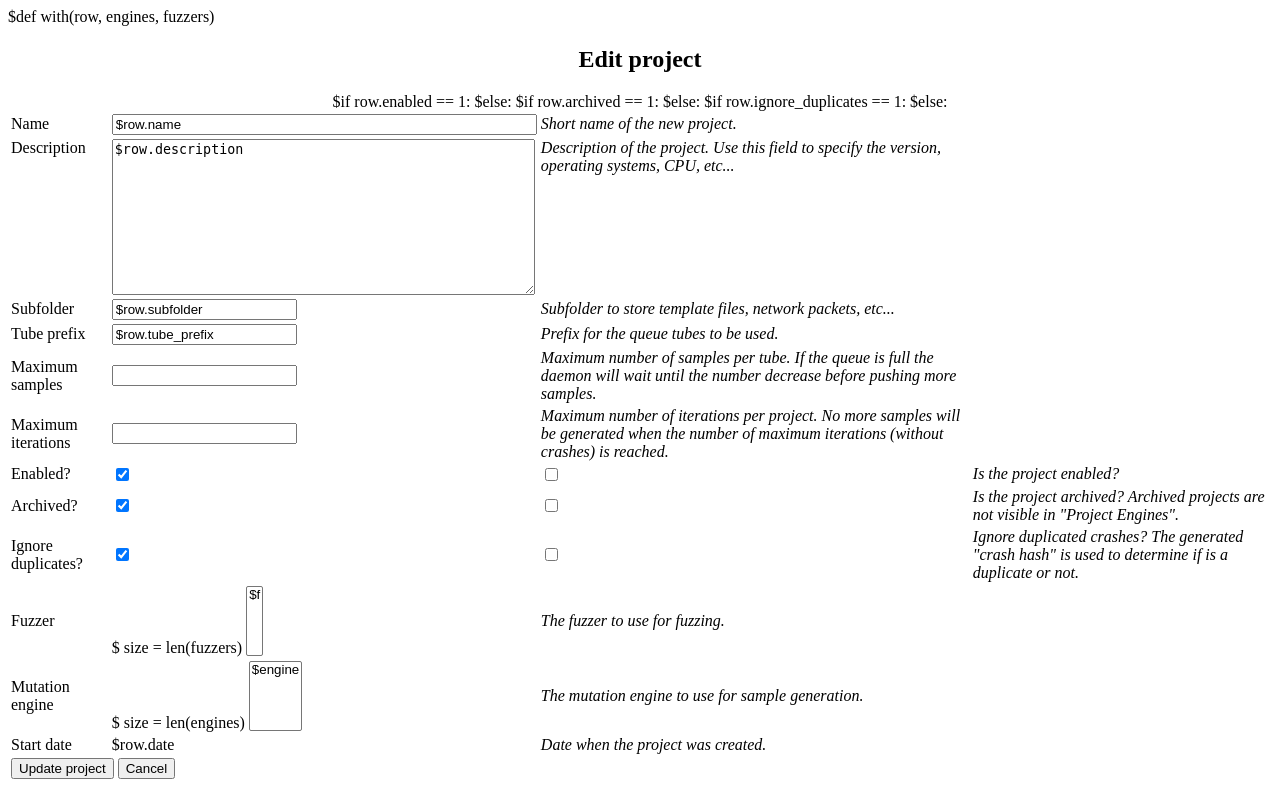
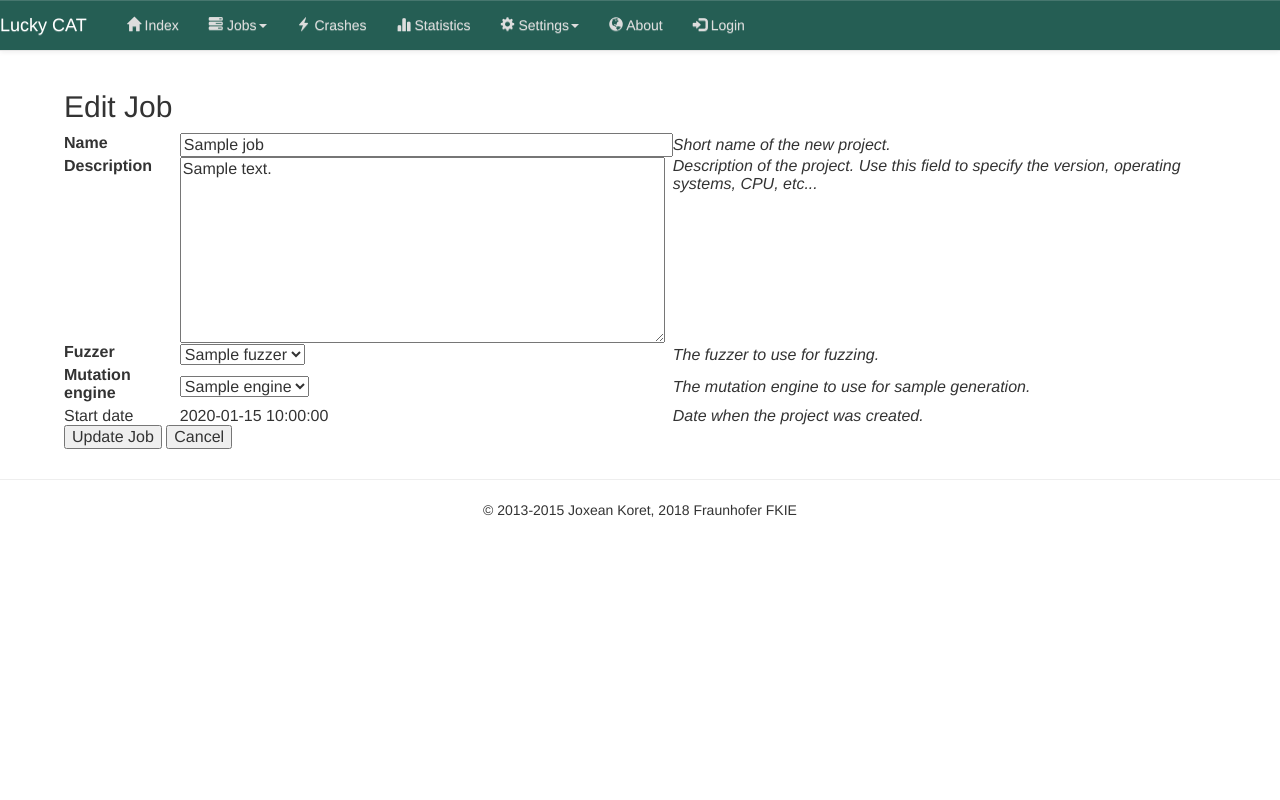
Before and after one commit to fkie-cad/LuckyCAT, a Flask app: template luckycat/frontend/templates/jobs_edit.html in a window 1280 px wide. Run offline with Flask 3, Linux system fonts and the light colour scheme; the template is opened without the code that fills it: most values are stand-ins (such as "Sample title", 1, 10 or a date in 2020); some libraries are stand-ins or nearby versions.

Commit message:
Implements (rudimentary) editing of jobs.

```diff
--- a/luckycat/frontend/templates/jobs_edit.html
+++ b/luckycat/frontend/templates/jobs_edit.html
@@ -1,99 +1,57 @@
-$def with(row, engines, fuzzers)
+{% extends "base.html" %}
 
-<div align="center">
-<h2>Edit project</h2>
-  <form action="/edit_project" method="POST">
-  <input type="hidden" name="id" value="$row.project_id"/>
+{% set active_page = "EditJob" %}
+
+{% block content %}
+<table>
+<h2>Edit Job</h2>
+  <form action="/jobs/edit/{{ job.id }}" method="POST">
+  <input type="hidden" name="id" value="{{ job.id }}"/>
   <table>
    <tr>
     <td><label for="name">Name</label></td>
-    <td><input type="text" name="name" size="50" value="$row.name"></td>
+    <td><input type="text" name="name" size="50" value="{{ job.name }}"></td>
     <td><i>Short name of the new project.</i></td>
    </tr>
    <tr>
     <td valign="top"><label for="description">Description</label></td>
-    <td><textarea rows="10" cols="50" name="description">$row.description</textarea></td>
+    <td><textarea rows="10" cols="50" name="description">{{ job.description }}</textarea></td>
     <td valign="top"><i>Description of the project. Use this field to specify the version, operating systems, CPU, etc...</i></td>
    </tr>
    <tr>
-    <td><label for="subfolder">Subfolder</label></td>
-    <td><input type="text" name="subfolder" value="$row.subfolder"></td>
-    <td><i>Subfolder to store template files, network packets, etc...</i></td>
-   </tr>
-   <tr>
-    <td><label for="tube_prefix">Tube prefix</label></td>
-    <td><input type="text" name="tube_prefix" value="$row.tube_prefix"></td>
-    <td><i>Prefix for the queue tubes to be used.</i></td>
-   </tr>
-   <tr>
-    <td><label for="max_files">Maximum samples</label></td>
-    <td><input type="number" name="max_files" value="$row.maximum_samples"></td>
-    <td><i>Maximum number of samples per tube. If the queue is full the daemon will wait until the number decrease before pushing more samples.</i></td>
-   </tr>
-   <tr>
-    <td><label for="max_iteration">Maximum iterations</label></td>
-    <td><input type="number" name="max_iteration" value="$row.maximum_iteration"></td>
-    <td><i>Maximum number of iterations per project. No more samples will be generated when the number of maximum iterations (without crashes) is reached.</i></td>
-   </tr>
-   <tr>
-    <td><label for="enabled">Enabled?</label></td>
-    $if row.enabled == 1:
-      <td><input type="checkbox" name="enabled" checked></td>
-    $else:
-      <td><input type="checkbox" name="enabled"></td>
-    <td><i>Is the project enabled?</i></td>
-   </tr>
-   <tr>
-    <td><label for="enabled">Archived?</label></td>
-    $if row.archived == 1:
-      <td><input type="checkbox" name="archived" checked></td>
-    $else:
-      <td><input type="checkbox" name="archived"></td>
-    <td><i>Is the project archived? Archived projects are not visible in "Project Engines".</i></td>
-   </tr>
-   <tr>
-    <td><label for="enabled">Ignore duplicates?</label></td>
-    $if row.ignore_duplicates == 1:
-      <td><input type="checkbox" name="ignore_duplicates" checked></td>
-    $else:
-      <td><input type="checkbox" name="ignore_duplicates"></td>
-    <td><i>Ignore duplicated crashes? The generated "crash hash" is used to determine if is a duplicate or not.</i></td>
-   </tr>
-    <tr>
      <td><label for="fuzzer">Fuzzer</label></td>
       <td>
-        $ size = len(fuzzers)
-        <select multiple name="fuzzer" size="$size">
-	  $for f in fuzzers:
-            <option value="$f">$f</option>
+        <select required name="fuzzer" size="{{fuzzers|length}}">
+          {% for fuzzer in fuzzers %}
+            <option value="{{fuzzer}}">{{fuzzer}}</option>
+          {% endfor %}
         </select>
       </td>
       <td><i>The fuzzer to use for fuzzing.</i></td>
    </tr>
-   <tr>
+    <tr>
      <td><label for="project_engine">Mutation engine</label></td>
       <td>
-        $ size = len(engines)
-        <select multiple name="mutation_engine" size="$size">
-	  $for engine in engines:
-            <option value="$engine">$engine</option>
+        <select required name="mutation_engine" size="{{engines|length}}">
+	   {% for engine in engines %}
+       <option value="{{engine}}">{{engine}}</option>
+       {% endfor %}
         </select>
       </td>
       <td><i>The mutation engine to use for sample generation.</i></td>
-     </tr>
+   </tr>
    <tr>
     <td>Start date</td>
-    <td>$row.date</td>
+    <td>{{ job.date }}</td>
     <td><i>Date when the project was created.</i></td>
    </tr>
    <tr>
      <td colspan="3">
-      <input type="submit" value="Update project">
-      <input type="button" value="Cancel" onclick="javascript:location.href='/projects'"/>
+      <input type="submit" value="Update Job">
+      <input type="button" value="Cancel" onclick="javascript:location.href='/jobs/show'"/>
      </td>
    </tr>
   </table>
   </form>
-</td></tr>
 </table>
-</div>
+{% endblock %}
```
Also changed, not shown: luckycat/frontend/Jobs.py (+38 -76 lines), luckycat/frontend/templates/jobs_delete.html (+4 -6 lines).
